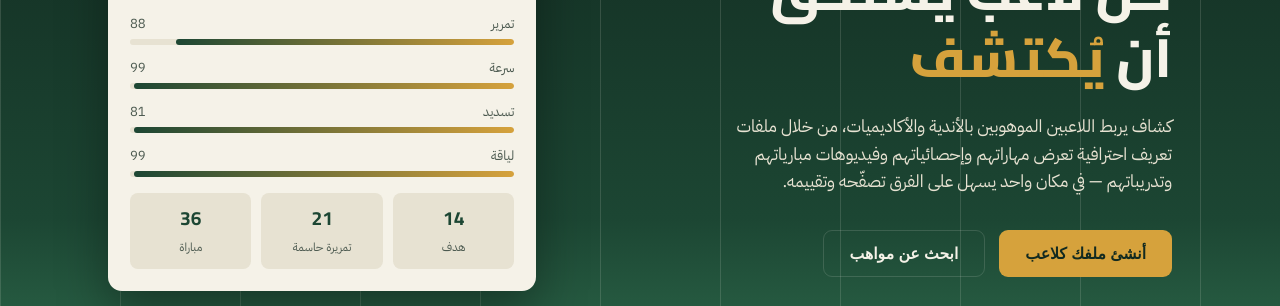
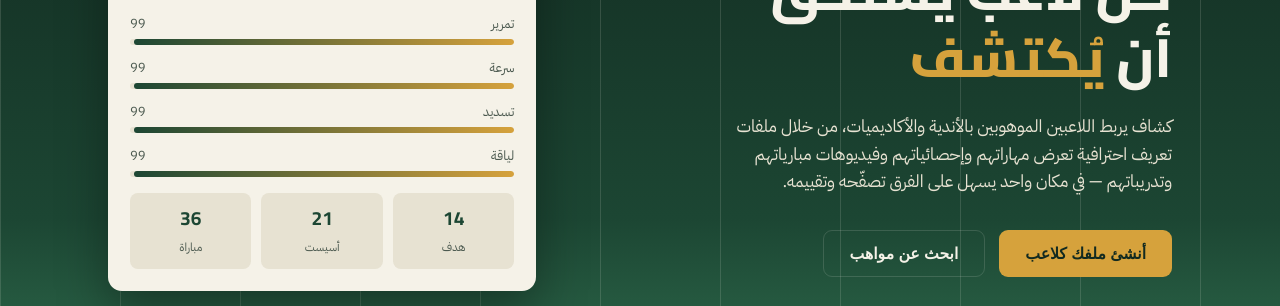
Before and after one commit to B7MA/Sports-Project, a plain HTML site: page index.html in a window 1280 px wide. Shown: the part 247-553 px from the top of the page. Drawn offline with Linux system fonts and the light colour scheme.

Commit message:
Update index.html

```diff
--- a/index.html
+++ b/index.html
@@ -285,15 +285,15 @@
       </div>
 
       <div class="skill-row">
-        <div class="labels"><span>تمرير</span><span>88</span></div>
-        <div class="skill-track"><div class="skill-fill" data-value="88"></div></div>
+        <div class="labels"><span>تمرير</span><span>99</span></div>
+        <div class="skill-track"><div class="skill-fill" data-value="99"></div></div>
       </div>
       <div class="skill-row">
         <div class="labels"><span>سرعة</span><span>99</span></div>
         <div class="skill-track"><div class="skill-fill" data-value="99"></div></div>
       </div>
       <div class="skill-row">
-        <div class="labels"><span>تسديد</span><span>81</span></div>
+        <div class="labels"><span>تسديد</span><span>99</span></div>
         <div class="skill-track"><div class="skill-fill" data-value="99"></div></div>
       </div>
       <div class="skill-row">
@@ -303,7 +303,7 @@
 
       <div class="stat-strip">
         <div class="stat-box"><b>14</b><span>هدف</span></div>
-        <div class="stat-box"><b>21</b><span>تمريرة حاسمة</span></div>
+        <div class="stat-box"><b>21</b><span>أسيست</span></div>
         <div class="stat-box"><b>36</b><span>مباراة</span></div>
       </div>
     </div>
```
